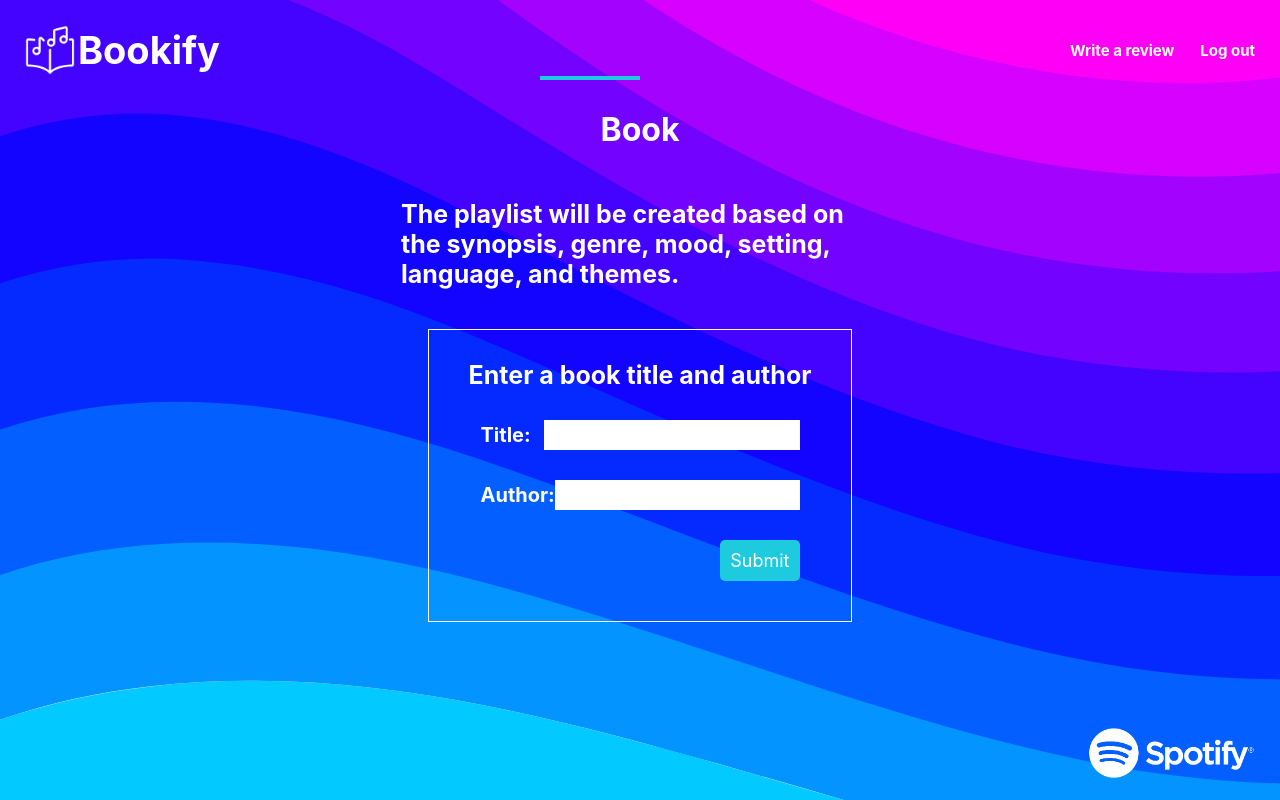
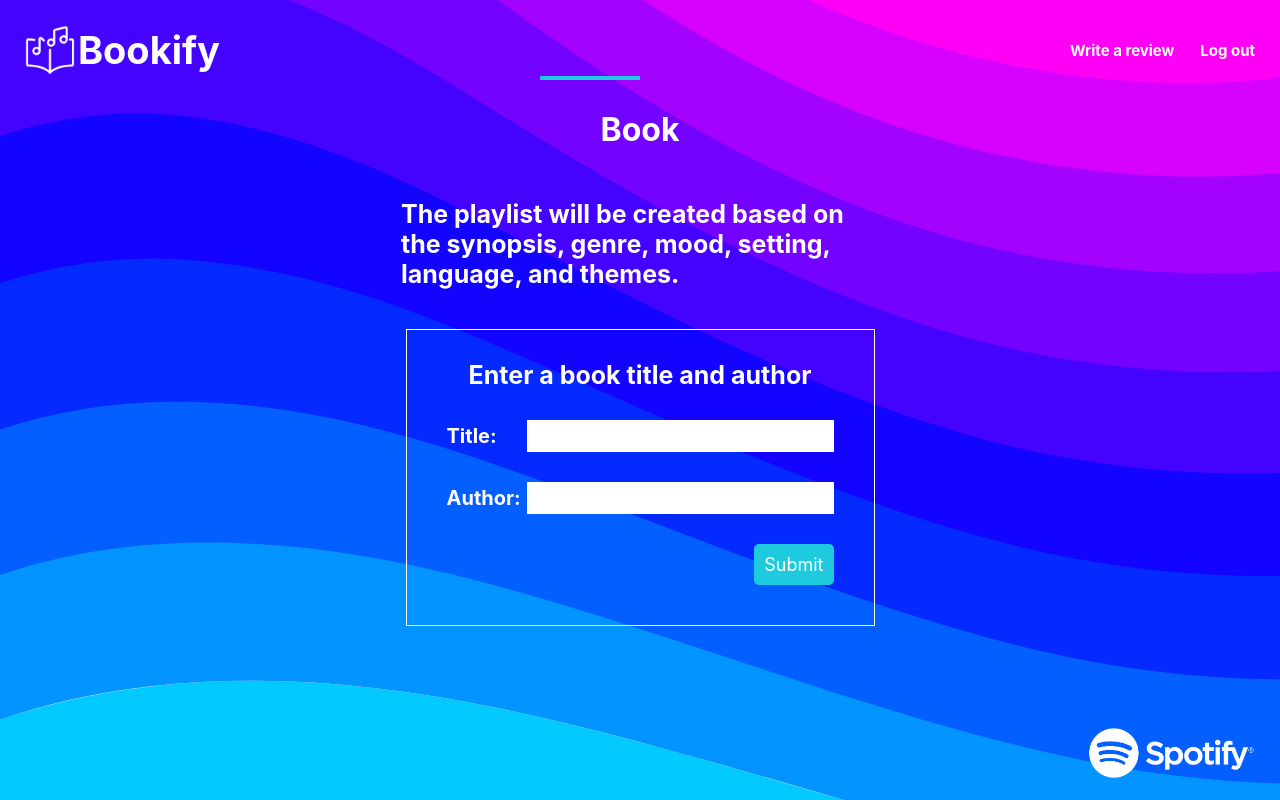
Before and after one commit to naveen02bu/CS411group-30, a React (Create React App) app in the folder frontend/: page /book in a window 1280 px wide. Built offline with nearby package versions, Linux system fonts and the light colour scheme; some icons are missing.

Commit message:
Make input/textbox CSS reference more specific

```diff
--- a/frontend/src/components/form-page/Form.css
+++ b/frontend/src/components/form-page/Form.css
@@ -21,8 +21,7 @@
 }
 
 
-
-form input, textarea{
+.input-feedback input, textarea{
     width: 100%;
     box-sizing: border-box;
     display: flex;
```
